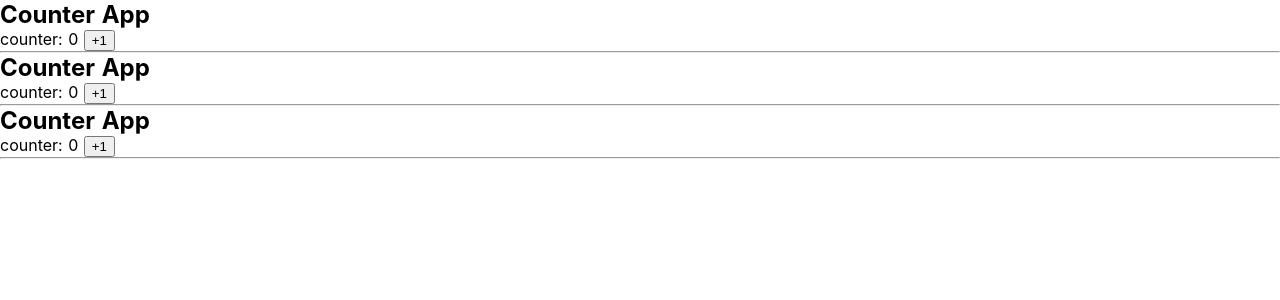
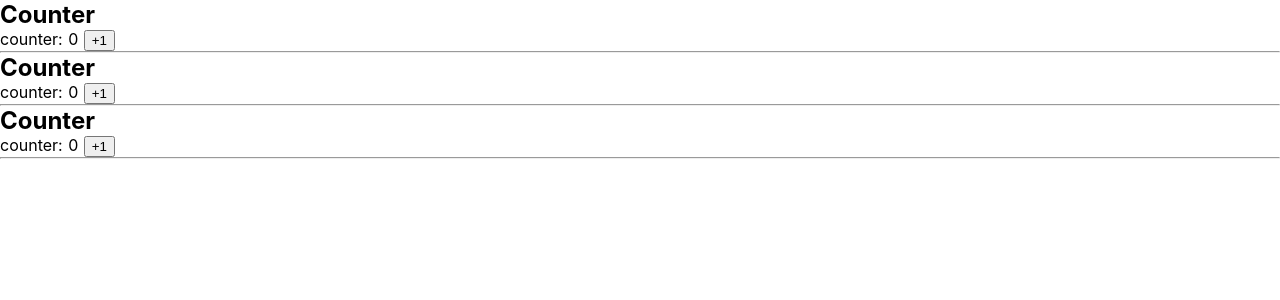
Before and after one commit to ynakayu/nuxt-vuex-counter, a Nuxt app: page / in a window 1280 px wide. Shown: the top 300 px of the page. Built offline with nearby package versions, Linux system fonts and the light colour scheme.

Commit message:
update component title

```diff
--- a/components/Counter.vue
+++ b/components/Counter.vue
@@ -10,7 +10,7 @@
   export default {
     data: function() {
       return {
-        title: 'Counter App'
+        title: 'Counter'
       }
     }
   }
```
